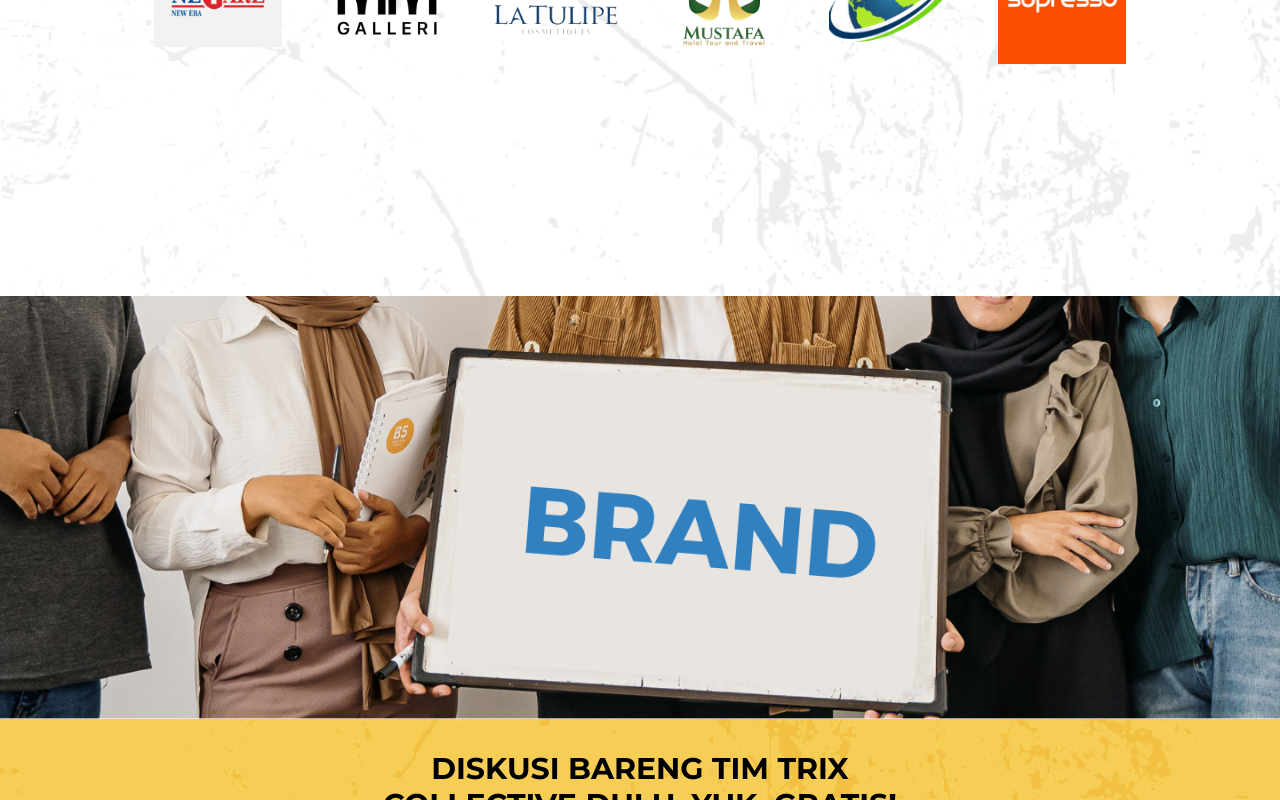
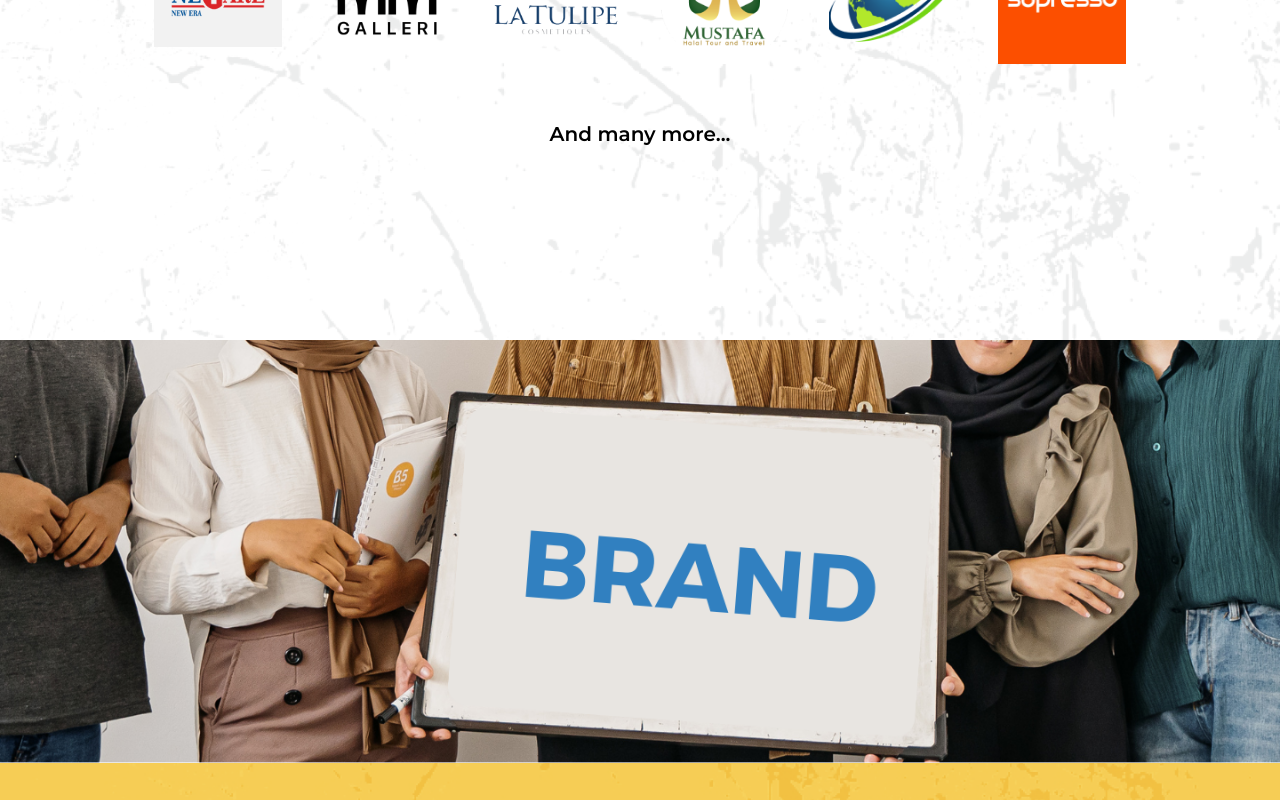
Before and after one commit to masbagaspn/landing-page-trix, a React (Vite) app: page / in a window 1280 px wide. Shown: the part 1980-2780 px from the top of the page. Built offline with nearby package versions, Linux system fonts and the light colour scheme.

Commit message:
add and many more

```diff
--- a/src/components/sections/Partners.jsx
+++ b/src/components/sections/Partners.jsx
@@ -25,9 +25,9 @@
           </div>
         ))}
       </div>
-      {/* <span className="text-xs font-semibold text-center lg:text-xl">
+      <span className="text-xs font-semibold text-center lg:text-xl">
         And many more...
-      </span> */}
+      </span>
     </Section>
   );
 };
```
